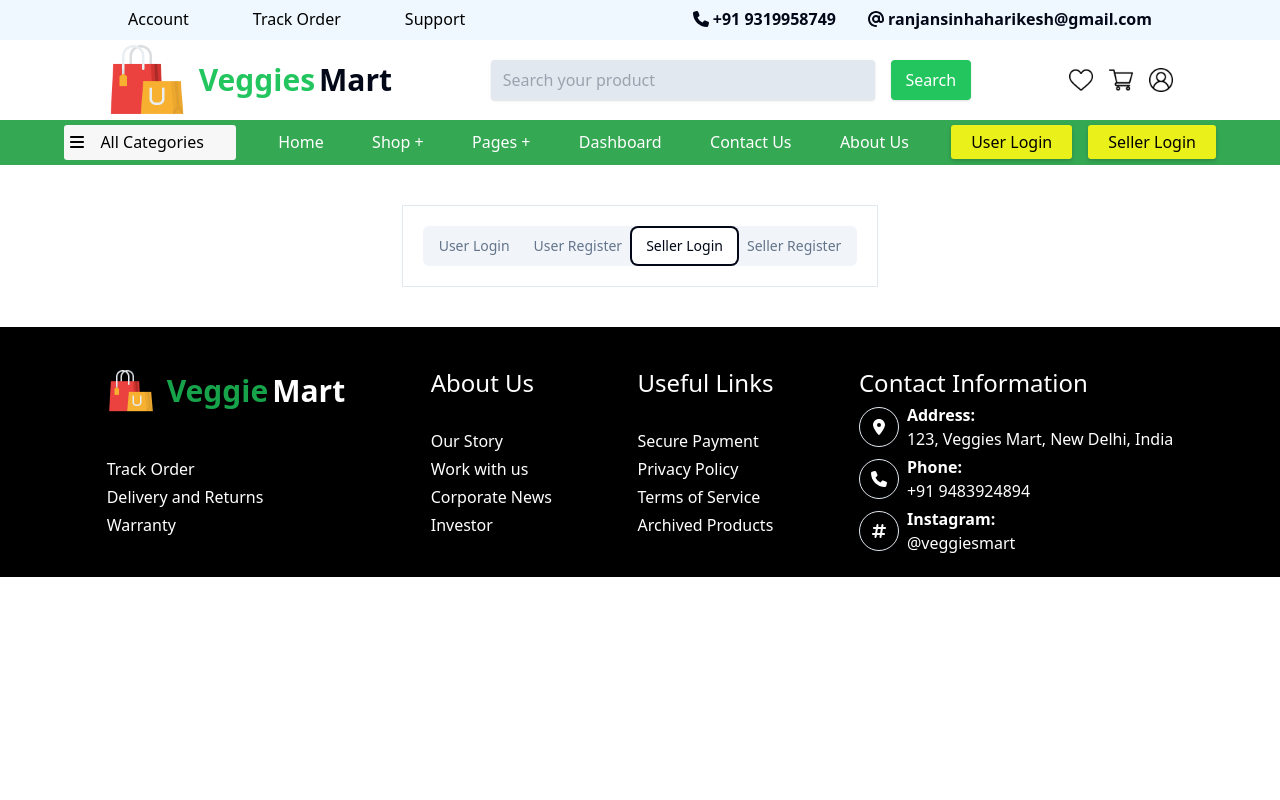
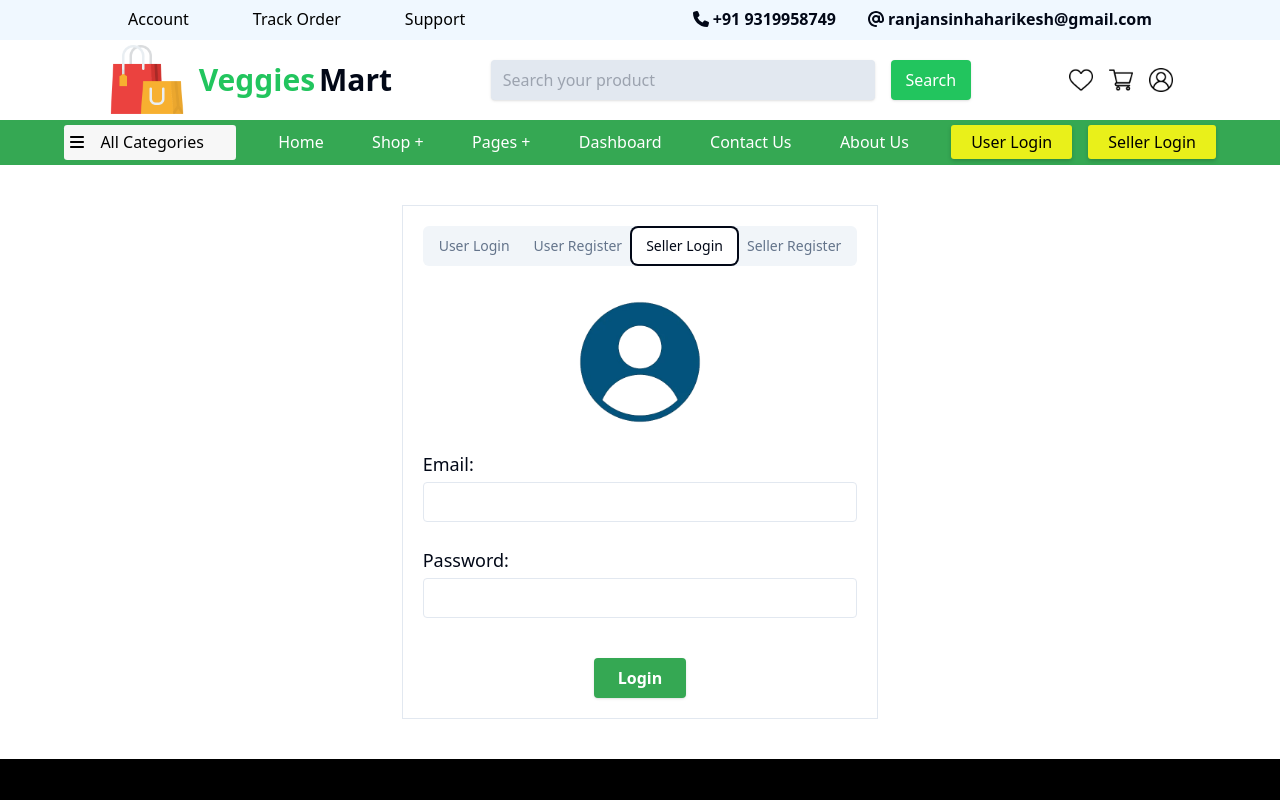
Before and after one commit to Harikesh-14/veggies-mart-frontend, a React (Vite) app: page /authenticate in a window 1280 px wide. Both pictures are taken after a click on the tab "Seller Login". Shown: the top 800 px of the page. Built offline with nearby package versions, Linux system fonts and the light colour scheme.

Commit message:
Login Register Page almost done

```diff
--- a/src/components/pages/LoginRegister.jsx
+++ b/src/components/pages/LoginRegister.jsx
@@ -78,6 +78,66 @@ function LoginRegister() {
             <button type="submit" className='bg-[#35A853] py-2 px-6 font-semibold rounded shadow text-white hover:bg-[#20a343] transition-all duration-75 hover:translate-y-0.5'>Register</button>
           </div>
         </TabsContent>
+        <TabsContent value="sellerLogin" className="w-full">
+          <div className='w-full flex justify-center items-center'>
+            <img src="../../../../loginAvatar.webp" alt="Login Avatar" className='w-[8rem] pt-6' />
+          </div>
+          <div className='w-full flex flex-col gap-1 pt-6'>
+            <label htmlFor="email" className='text-lg'>Email:</label>
+            <input type="email" id="email" className='border h-10 px-2 font-semibold tracking-wider rounded' />
+          </div>
+          <div className='w-full flex flex-col gap-1 pt-6'>
+            <label htmlFor="password" className='text-lg'>Password:</label>
+            <input type="password" id="password" className='border h-10 px-2 font-semibold tracking-wider rounded' />
+          </div>
+          <div className='w-full flex justify-center items-center pt-10'>
+            <button type="submit" className='bg-[#35A853] py-2 px-6 font-semibold rounded shadow text-white hover:bg-[#20a343] transition-all duration-75 hover:translate-y-0.5'>Login</button>
+          </div>
+        </TabsContent>
+        <TabsContent value="sellerRegister" className="w-full">
+          <div className='w-full flex justify-center items-center'>
+            <img src="../../../../loginAvatar.webp" alt="Register Avatar" className='w-[8rem] pt-6' />
+          </div>
+          <div className='w-full flex flex-col gap-1 pt-6'>
+            <label htmlFor="email" className='text-lg'>First Name</label>
+            <input type="text" id="firstName" className='border h-10 px-2 font-semibold tracking-wider rounded' />
+          </div>
+          <div className='w-full flex flex-col gap-1 pt-6'>
+            <label htmlFor="email" className='text-lg'>Last Name</label>
+            <input type="text" id="lastName" className='border h-10 px-2 font-semibold tracking-wider rounded' />
+          </div>
+          <div className='w-full flex flex-col gap-1 pt-6'>
+            <label htmlFor="email" className='text-lg'>Email:</label>
+            <input type="email" id="email" className='border h-10 px-2 font-semibold tracking-wider rounded' />
+          </div>
+          <div className='w-full flex flex-col gap-1 pt-6'>
+            <label htmlFor="phoneNumber" className='text-lg'>Phone Number:</label>
+            <input type="number" id="phoneNumber" className='border h-10 px-2 font-semibold tracking-wider rounded' />
+          </div>
+          <div className='w-full flex flex-row gap-4 items-center pt-6'>
+            <label htmlFor='location' className='text-lg'>State & UT:</label>
+            <select name="location" id="location" className='border h-10 px-2 font-semibold tracking-wider rounded'>
+              {
+                StatesUT.map((state) => {
+                  return (
+                    <option key={state.id} value={state.value}>{state.name}</option>
+                  )
+                })
+              }
+            </select>
+          </div>
+          <div className='w-full flex flex-col gap-1 pt-6'>
+            <label htmlFor="password" className='text-lg'>Password:</label>
+            <input type="password" id="password" className='border h-10 px-2 font-semibold tracking-wider rounded' />
+          </div>
+          <div className='w-full flex flex-row items-center gap-2 pt-6'>
+            <input type="checkbox" id="terms" className='h-5 w-5' />
+            <label htmlFor="terms" className='text-lg'>I agree to the terms and conditions</label>
+          </div>
+          <div className='w-full flex justify-center items-center pt-10'>
+            <button type="submit" className='bg-[#35A853] py-2 px-6 font-semibold rounded shadow text-white hover:bg-[#20a343] transition-all duration-75 hover:translate-y-0.5'>Register</button>
+          </div>
+        </TabsContent>
       </Tabs>
     </form>
   )
```
